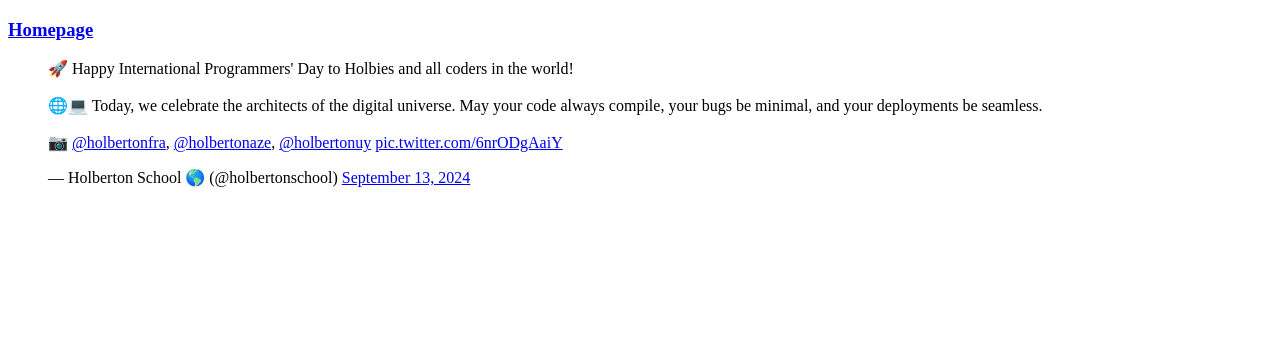
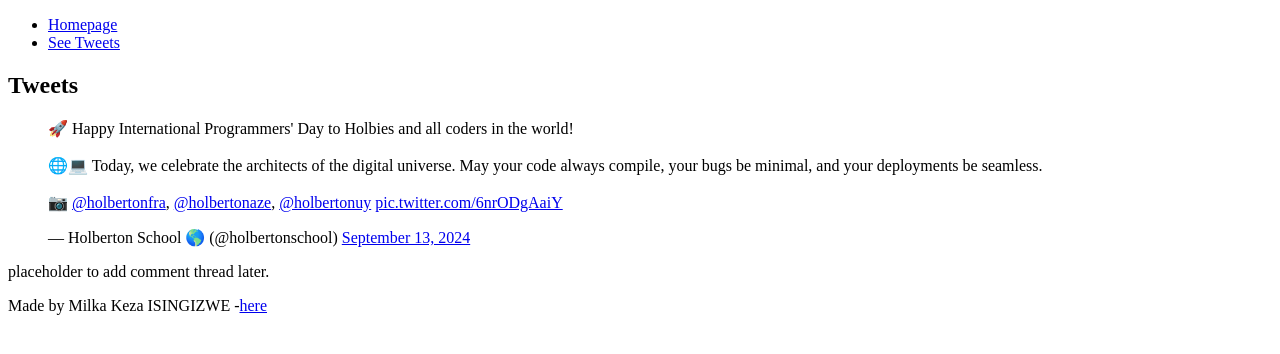
Before and after one commit to milkakeza/alu-web-development, a plain HTML site: page html_basic/tweets.html in a window 1280 px wide. Drawn offline with Linux system fonts and the light colour scheme.

Commit message:
A cool Website

```diff
--- a/html_basic/tweets.html
+++ b/html_basic/tweets.html
@@ -6,7 +6,25 @@
     <title>My first WebPage</title>
 </head>
 <body>
-    <h3><a href="index.html">Homepage</a></h3>
-    <blockquote class="twitter-tweet"><p lang="en" dir="ltr">🚀 Happy International Programmers&#39; Day to Holbies and all coders in the world!<br><br>🌐💻 Today, we celebrate the architects of the digital universe. May your code always compile, your bugs be minimal, and your deployments be seamless. <br><br>📷 <a href="https://twitter.com/HolbertonFRA?ref_src=twsrc%5Etfw">@holbertonfra</a>, <a href="https://twitter.com/holbertonaze?ref_src=twsrc%5Etfw">@holbertonaze</a>, <a href="https://twitter.com/holbertonuy?ref_src=twsrc%5Etfw">@holbertonuy</a> <a href="https://t.co/6nrODgAaiY">pic.twitter.com/6nrODgAaiY</a></p>&mdash; Holberton School 🌎 (@holbertonschool) <a href="https://twitter.com/holbertonschool/status/1834585574595756295?ref_src=twsrc%5Etfw">September 13, 2024</a></blockquote> <script async src="https://platform.twitter.com/widgets.js" charset="utf-8"></script>
+    <header></header>
+        <ul>
+            <li><a href="index.html">Homepage</a></li>
+            <li><a href="tweets.html">See Tweets</a></li>
+        </ul>
+    </header>
+    <main>
+        <article>
+            <h2>Tweets</h2>
+            <blockquote class="twitter-tweet"><p lang="en" dir="ltr">🚀 Happy International Programmers&#39; Day to Holbies and all coders in the world!<br><br>🌐💻 Today, we celebrate the architects of the digital universe. May your code always compile, your bugs be minimal, and your deployments be seamless. <br><br>📷 <a href="https://twitter.com/HolbertonFRA?ref_src=twsrc%5Etfw">@holbertonfra</a>, <a href="https://twitter.com/holbertonaze?ref_src=twsrc%5Etfw">@holbertonaze</a>, <a href="https://twitter.com/holbertonuy?ref_src=twsrc%5Etfw">@holbertonuy</a> <a href="https://t.co/6nrODgAaiY">pic.twitter.com/6nrODgAaiY</a></p>&mdash; Holberton School 🌎 (@holbertonschool) <a href="https://twitter.com/holbertonschool/status/1834585574595756295?ref_src=twsrc%5Etfw">September 13, 2024</a></blockquote> <script async src="https://platform.twitter.com/widgets.js" charset="utf-8"></script>
+        </article>
+        <aside></aside>
+            <p>placeholder to add comment thread later.</p>
+        </aside>
+    </main>
+    <footer>
+        <p>
+            Made by Milka Keza ISINGIZWE -<a href="https://github.com/milkakeza/grade-book-app_MilkaKezaISINGIZWE" target="_blank">here</a>
+        </p>
+    </footer>
 </body>
 </html>
```
